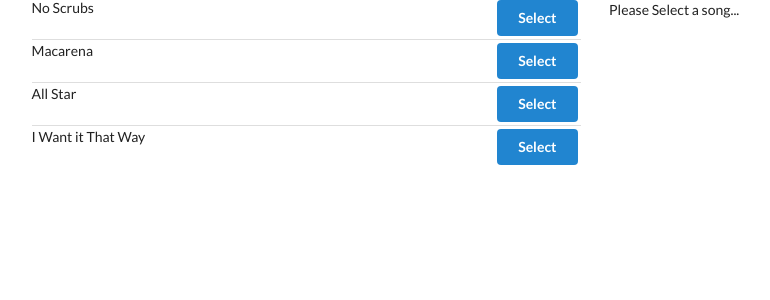
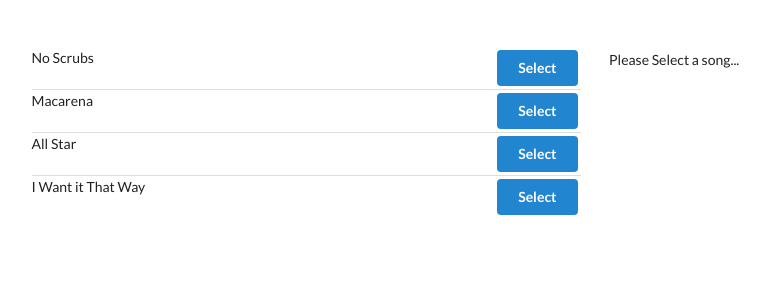
Before and after one commit to jgburton/LearningReactRedux, a React (Create React App) app: page / in a window 1280 px wide. Shown: the top 300 px of the page, without its empty margins (45-815 px from the left). Built offline with nearby package versions, Linux system fonts and the light colour scheme.

Commit message:
style update

```diff
--- a/src/components/App.js
+++ b/src/components/App.js
@@ -7,7 +7,7 @@ import SongDetail from './SongDetail';
 const App = () => {
     return (
     <div className="ui container grid">
-        <div className="ui row">
+        <div style={{marginTop:'50px'}} className="ui row">
         <div className="column eight wide">
             <SongList />
         </div>
```
